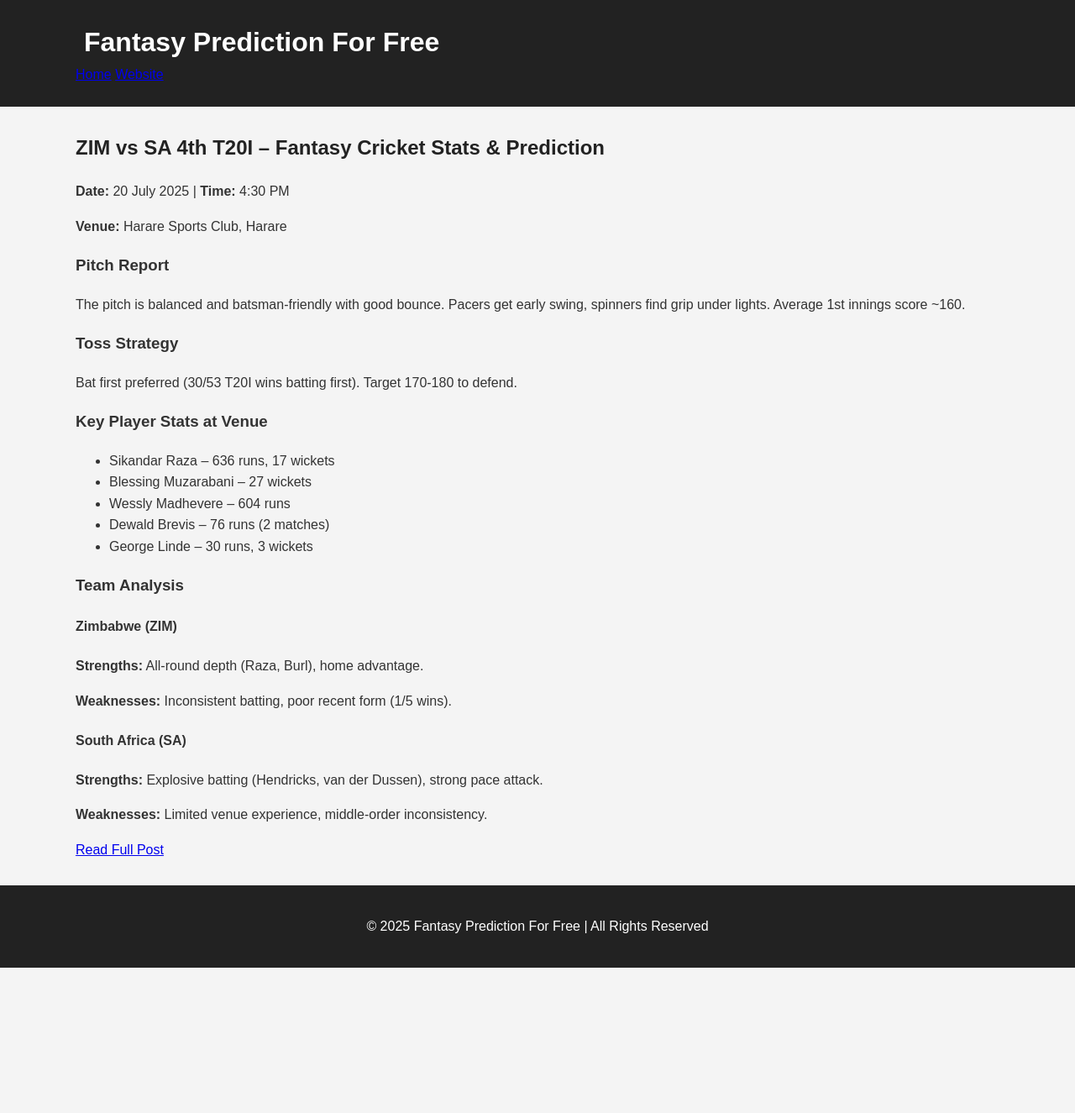
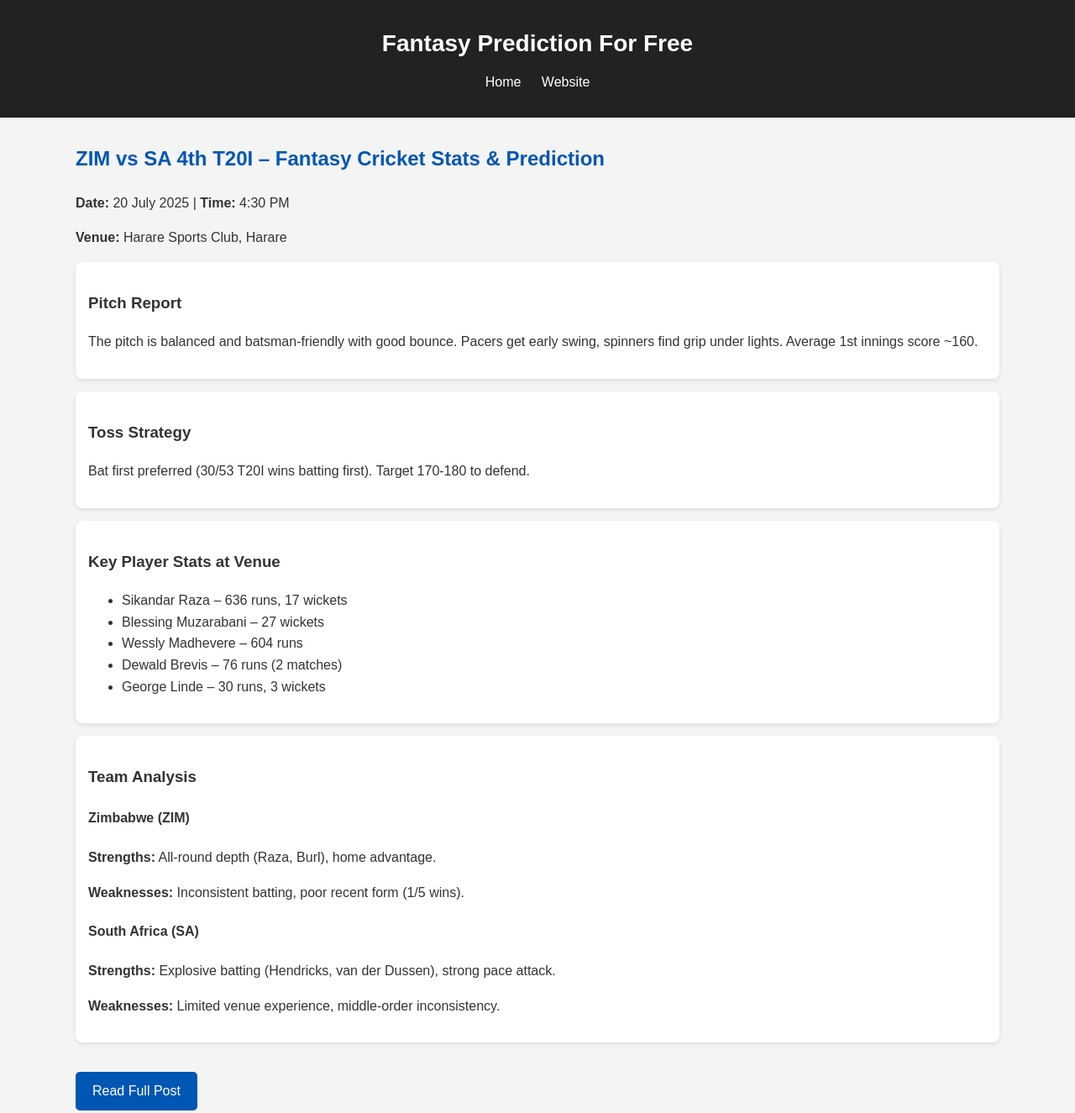
Before and after one commit to fantasytips/fantasyauto, a plain HTML site: page zim-vs-sa/index.html in a window 1280 px wide. Shown: the top 1325 px of the page at 84% size. Before the commit the page ends 1152 px from the top, so only its background shows below. Drawn offline with Linux system fonts and the light colour scheme; files that its build step writes are made by us from their sources.

Commit message:
Update style.css

```diff
--- a/style.css
+++ b/style.css
@@ -17,49 +17,51 @@ body {
 header {
   background: #222;
   color: #fff;
-  padding: 15px 0;
+  padding: 20px 0;
 }
 
 header h1 {
   margin: 0;
-  padding-left: 10px;
+  text-align: center;
+  font-size: 28px;
 }
 
-nav ul {
-  list-style: none;
-  padding: 0;
+nav {
+  text-align: center;
+  margin-top: 10px;
 }
 
-nav ul li {
-  display: inline;
-  margin-right: 15px;
-}
-
-nav ul li a {
+nav a {
   color: #fff;
+  margin: 0 10px;
   text-decoration: none;
 }
 
-h2 {
+main h2 {
   margin-top: 20px;
-  color: #222;
+  color: #0056b3;
 }
 
-.match-list {
-  margin-top: 20px;
+section {
+  background: #fff;
+  padding: 15px;
+  margin: 15px 0;
+  border-radius: 8px;
+  box-shadow: 0 2px 5px rgba(0,0,0,0.1);
 }
 
-.match-card {
-  background: #fff;
-  padding: 15px;
-  margin-bottom: 10px;
-  border: 1px solid #ddd;
+.btn {
+  display: inline-block;
+  margin-top: 20px;
+  padding: 10px 20px;
+  background: #0056b3;
+  color: #fff;
+  text-decoration: none;
   border-radius: 5px;
 }
 
-.match-card h3 a {
-  color: #007BFF;
-  text-decoration: none;
+.btn:hover {
+  background: #003d80;
 }
 
 footer {
```
